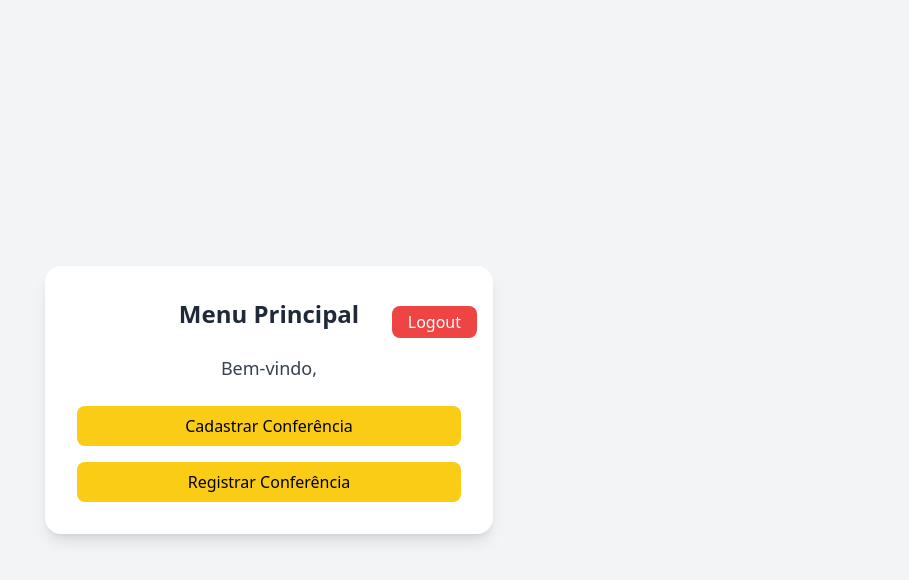
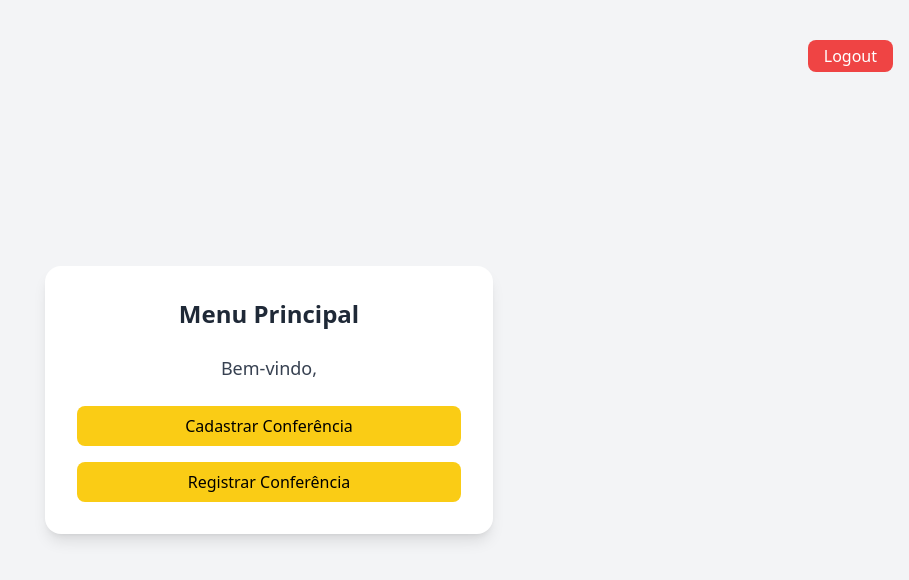
Before and after one commit to jeanmm03/relatorios, a plain HTML site: page home.html in a window 1280 px wide. Shown: the whole page, without its empty margins (371-1280 px from the left). Drawn offline with nearby package versions, Linux system fonts and the light colour scheme.

Commit message:
Update home.html

```diff
--- a/home.html
+++ b/home.html
@@ -11,11 +11,12 @@
 
     <h2 class="text-2xl font-bold text-center text-gray-800">Menu Principal</h2>
 
-    <div class="absolute top-4 right-4">
+    <div class="fixed top-4 right-4 z-50">
       <button onclick="logout()" class="bg-red-500 text-white py-1 px-4 rounded-lg hover:bg-red-600 active:scale-95 transition transform duration-150 ease-in-out">
         Logout
       </button>
     </div>
+
 
     <!-- Exibe o nome do usuário -->
     <div id="user-name" class="text-center mb-4 text-lg text-gray-700">
```
